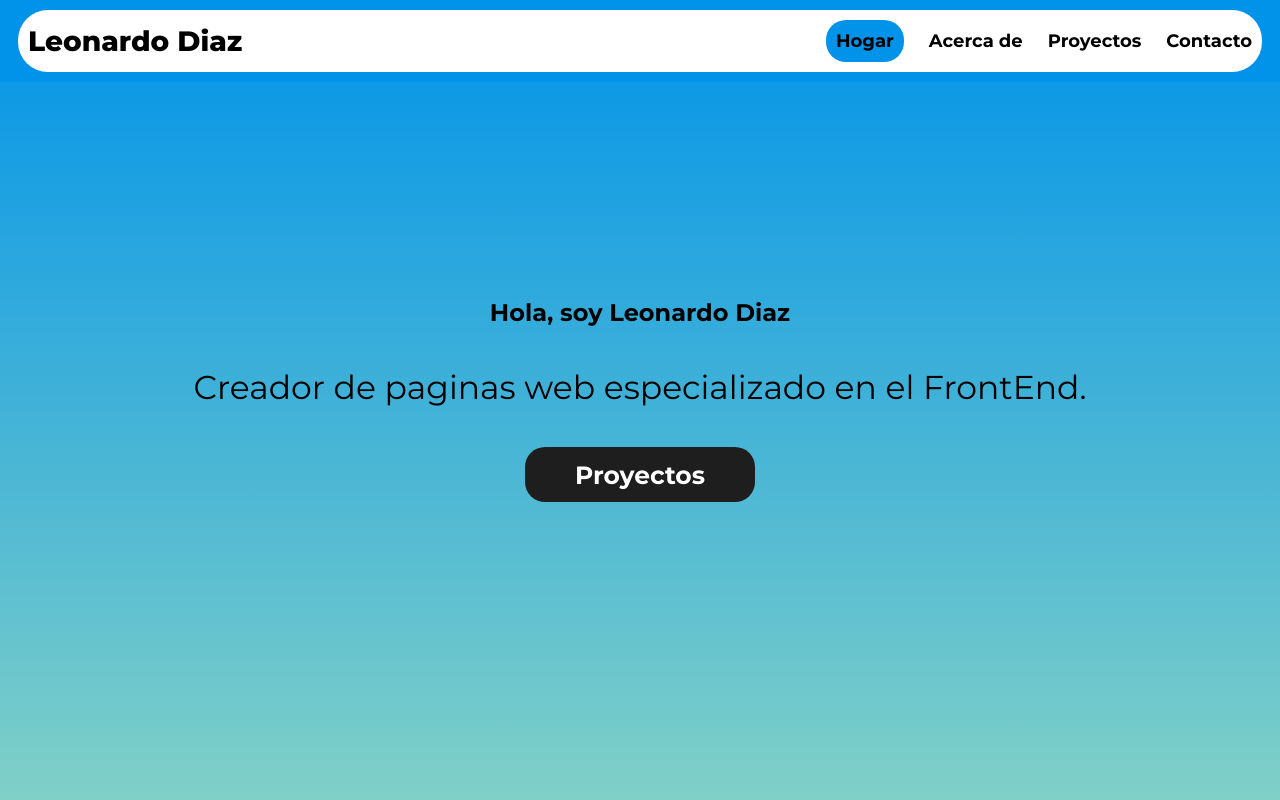
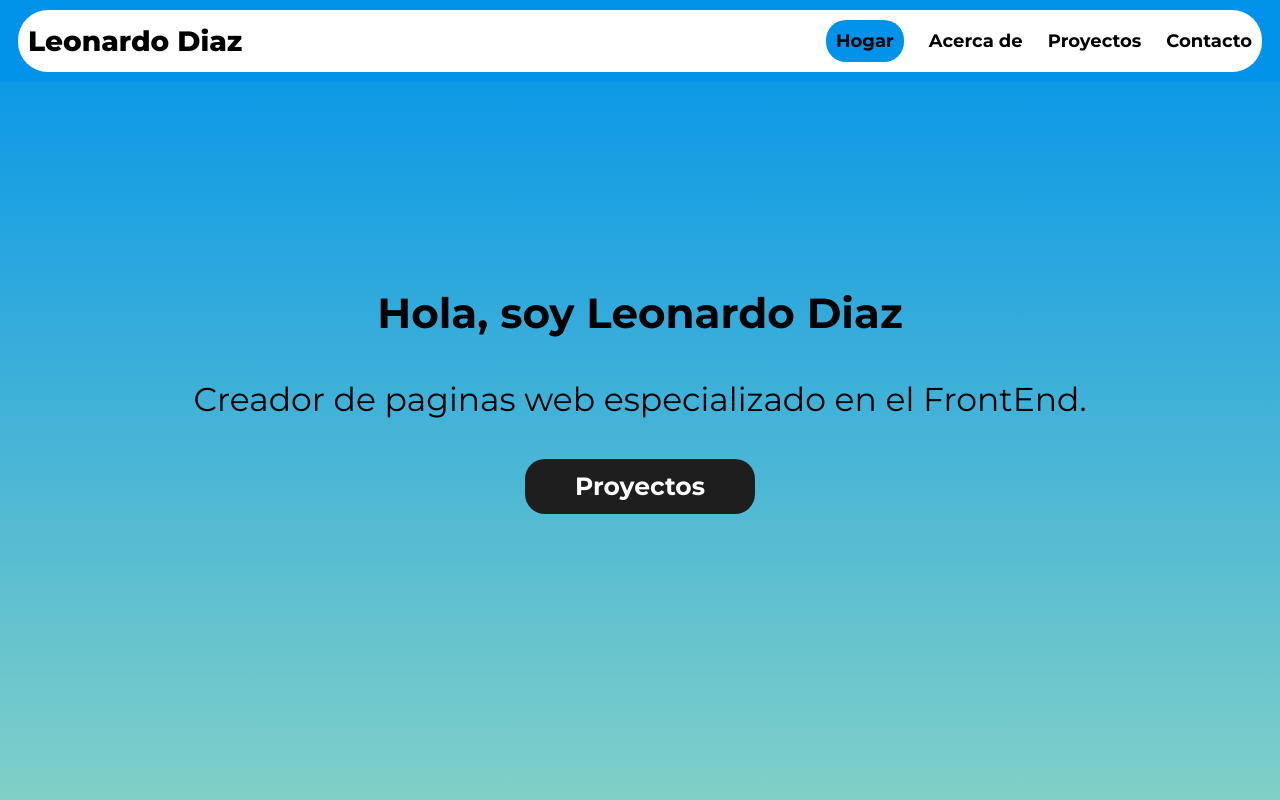
Before and after one commit to Leonardo291024/Leonardo__Diaz, a plain HTML site: page index.html in a window 1280 px wide. Shown: the top 800 px of the page. Drawn offline with Linux system fonts and the light colour scheme.

Commit message:
Ajuste el titulo del banner para desktop

```diff
--- a/styles/banner.css
+++ b/styles/banner.css
@@ -44,6 +44,9 @@
 
 
 @media(min-width: 720px){
+    .titulo-banner{
+        font-size: 42px;
+    }
     .texto-banner{
         font-size: 33px;
     }
```
